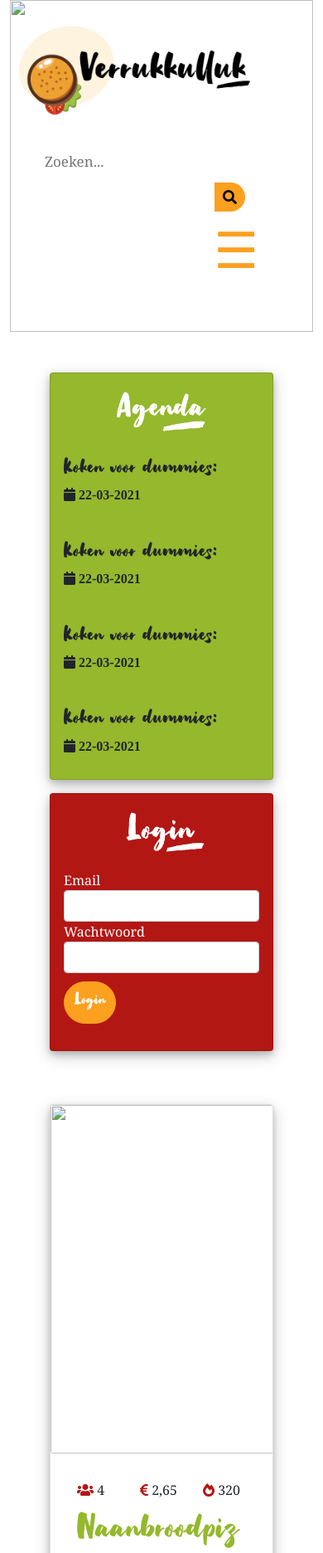
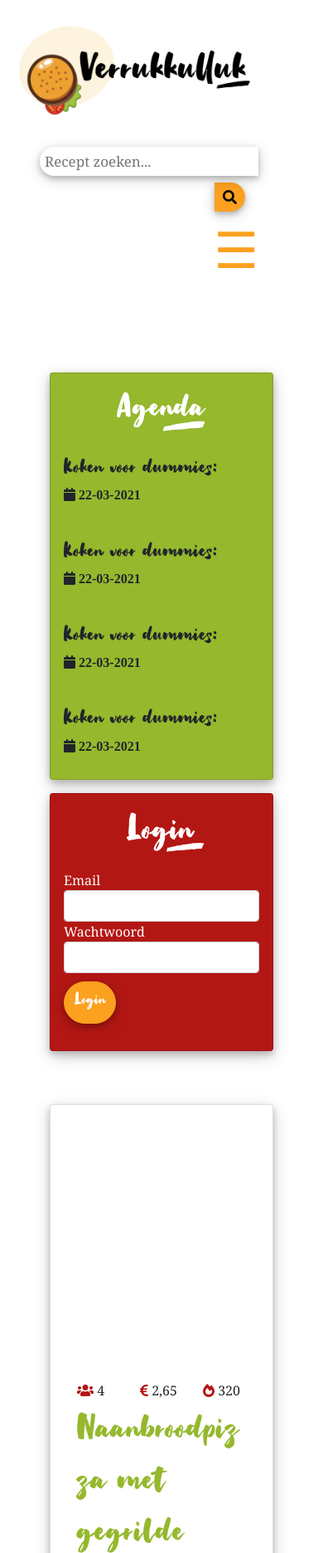
Before and after one commit to RoyDerix/Verrukkulluk, a PHP site: page /index.php?recept_id=1&action=detailpagina in a window 390 px wide. Shown: the top 1872 px of the page at 83% size. Run offline with PHP 8.4, Linux system fonts and the light colour scheme; data comes from the database, SQL or seed files in the repository.

Commit message:
11 februari 16.00

```diff
--- a/assets/css/main.css
+++ b/assets/css/main.css
@@ -79,6 +79,7 @@
     border: none;
     height: 35px;
     border-radius: 18px 0px 0px 18px;
+    box-shadow: 0 3px 6px 0 rgba(0, 0, 0, 0.2), 0 4px 16px 0 rgba(0, 0, 0, 0.19);
   }
 
 .search-container button {
@@ -92,6 +93,7 @@
     cursor: pointer;
     height: 35px;
     border-radius: 0px 18px 18px 0px;
+    box-shadow: 0 3px 6px 0 rgba(0, 0, 0, 0.2), 0 4px 16px 0 rgba(0, 0, 0, 0.19);
   }
 
 .search-container button:hover {
@@ -131,7 +133,7 @@
   }
 
 .autocomplete-active {
-    background-color: DodgerBlue !important;
+    background-color: var(--lighter-orange) !important;
     color: #ffffff;
   }
 
@@ -159,10 +161,6 @@
     cursor: pointer;
 }
 
-.red {
-    color: #FF0;
-}
-
 /* hartje */
 
 .fa-heart {
@@ -177,10 +175,6 @@
     cursor: pointer;
 }
 
-.red {
-    color: #FF0;
-}
-
 /* tabbladen */
 
 .tab-details {
@@ -189,8 +183,30 @@
     overflow-x: hidden;
   }
 
-  .detail-txt {
+.detail-txt {
     max-width: 400px;
+}
+
+/* scrollbar */
+
+::-webkit-scrollbar {
+  width: 14px;
+}
+
+::-webkit-scrollbar-track {
+  box-shadow: inset 0 0 5px grey;
+  border-radius: 7px;
+}
+
+::-webkit-scrollbar-thumb {
+  background: var(--lighter-orange);
+  border-radius: 7px;
+  box-shadow: 0 4px 8px 0 rgba(0, 0, 0, 0.2), 0 6px 20px 0 rgba(0, 0, 0, 0.19);
+
+}
+
+::-webkit-scrollbar-thumb:hover {
+  background: var(--darker-orange);
 }
 
 /* bereidingswijze */
@@ -202,6 +218,7 @@
     background: var(--lighter-orange);
     position: relative;
     line-height: 10px;
+    box-shadow: 0 3px 6px 0 rgba(0, 0, 0, 0.2), 0 4px 16px 0 rgba(0, 0, 0, 0.19);
   }
 
   .circle-txt {
@@ -214,12 +231,25 @@
       font-size: 40px;
   }
 
+  /* opmerkingen */
+
+  .avatar {
+    border-radius: 50%;
+    width: 100px;
+    height: 100px;
+    background-size: cover;
+    background-position: center center;
+    border: 7px solid var(--lighter-orange);
+    box-shadow: 0 3px 6px 0 rgba(0, 0, 0, 0.2), 0 4px 16px 0 rgba(0, 0, 0, 0.19);
+  }
+
   /* buttons */
 
   .button-red{
     background-color: var(--lighter-red);
     border-color: var(--lighter-red);
     border-radius: 30px;
+    box-shadow: 0 3px 6px 0 rgba(0, 0, 0, 0.2), 0 4px 16px 0 rgba(0, 0, 0, 0.19);
   }
 
   .button-red:hover{
@@ -231,6 +261,7 @@
     background-color: var(--lighter-orange);
     border-color: var(--lighter-orange);
     border-radius: 30px;
+    box-shadow: 0 3px 6px 0 rgba(0, 0, 0, 0.2), 0 4px 16px 0 rgba(0, 0, 0, 0.19);
   }
 
   .button-orange:hover{
@@ -283,3 +314,37 @@
     right: 45px;
     font-size: 60px;
   }
+
+  .overlay-closed {
+    height: 0%;
+  }
+
+  .overlay-open {
+    height: 170px;
+    box-shadow: 0 4px 8px 0 rgba(0, 0, 0, 0.2), 0 6px 20px 0 rgba(0, 0, 0, 0.19);
+
+  }
+
+  .overlay img {
+    width: 250px;
+    margin-left: 20px;
+  }
+
+  @media only screen and (max-width: 768px) {
+    .overlay-open {
+      height: 350px;
+    }
+  }
+
+  @media only screen and (max-width: 1000px) {
+    .overlay h1 {
+      font-size: 42px;
+      margin-top: 5px;
+    }
+
+    .overlay img {
+      width: 175px;
+      margin-left: 20px;
+      margin-top: 15px;
+    }
+  }
--- a/templates/detail.html.twig
+++ b/templates/detail.html.twig
@@ -1,11 +1,14 @@
 {% extends "main.html.twig" %}
-
 
 {% block banner %}
 
     {% for record in data %}
-        <div style="height: 400px; overflow: hidden;">
-            <img src="{{record.receptfoto}}" class="w-100">
+        <div class="w-100" style="height: 400px;
+                                    overflow: hidden;
+                                    background-image: url('{{record.receptfoto}}');
+                                    background-repeat: no-repeat;
+                                    background-size: cover;
+                                    background-position: center center;">
         </div>
         <div class="carousel-text">
             <div class="row">
@@ -20,7 +23,7 @@
                             <div class="row">
                                 <div class="col-md-4">
                                     <a href="index.php">
-                                        <img src="assets/img/logo-v2.png" style="width: 250px; margin-left: 20px"/>
+                                        <img src="assets/img/logo-v2.png"/>
                                     </a>
                                 </div>
                                 <div class="col-md-4" style="margin-top: 20px">
@@ -38,7 +41,7 @@
                             <div class="search-container" style="margin-top: 20px">
                                 <form action="index.php?action=zoeken" method="POST" autocomplete="off">
                                     <div class="autocomplete">
-                                        <input id="myInput" type="text" placeholder="Zoeken..." name="keyword">
+                                        <input id="myInput" type="text" placeholder="Recept zoeken..." name="keyword">
                                     </div>
                                     <button type="submit"><i class="fa fa-search"></i></button>
                                 </form>
@@ -56,16 +59,15 @@
             </div>
         </div>
 
-
     {% endfor %}
 
     <script>
         function openNav() {
-            document.getElementById("myNav").style.height = "20%";
+            document.getElementById("myNav").className += " overlay-open";
         }
 
         function closeNav() {
-            document.getElementById("myNav").style.height = "0%";
+            document.getElementById("myNav").className = "overlay-closed overlay";
         }
     </script>
 
@@ -160,6 +162,7 @@
 
         let suggestions = [{% for record in data %}
                                 "{{record.keuken}}",
+                                "{{record.titel_recept}}",
                                 "{{record.type}}",
                                 {% for ingredient in record.ingredienten %}
                                     "{{ingredient.titel_artikel}}",
@@ -173,7 +176,6 @@
     </script>
 
 {% endblock %}
-
 
 
 {% block content %}
@@ -230,14 +232,15 @@
             });
         </script>
 
-        <div class="card" style="overflow: hidden; min-height: 420px">
+        <div class="card" style="overflow: hidden;">
             <div class="row no-gutters">
-                <div class="col-md-5" style= "overflow: hidden; height: 420px;">
-                    <div style="width: 1000px">
-                        <img class="card-img" src="{{record.receptfoto}}">
-                    </div>
+                <div class="col-xl-5" style="background-image: url('{{record.receptfoto}}');
+                                            background-repeat: no-repeat;
+                                            background-size: cover;
+                                            background-position: center center;
+                                            min-height: 300px;">
                 </div>
-                <div class="col-md-7">
+                <div class="col-xl-7">
                     <div class="card-body">
                         <div class="card-body">
                             <div class="row">
@@ -254,7 +257,6 @@
                                     <i class="fas fa-fire-alt" style="color: var(--darker-red)"></i>
                                     {{(record.totale_calorieen / 4)|round}}
                                 </div>
-
                             </div>
                             <div class="row">
                                 <div class="col-lg-8">
@@ -284,12 +286,12 @@
                                 {{record.receptbeschrijving}}
                             </p>
                             <div class="row">
-                                <div class="col-lg-5">
+                                <div class="col-5">
                                     <a href="index.php?recept_id={{record.id}}&action=boodschappen_toevoegen"
                                         class="btn btn-primary button-red">
                                         <h4>Op lijst</h4></a>
                                 </div>
-                                <div class="col-lg-7">
+                                <div class="col-7">
                                     <div class="row">
                                         {% if record.mijn_favoriet %}
                                             <i class="fas fa-heart" data-favoriet="yes"></i>
@@ -325,7 +327,6 @@
             </ul>
 
             <div class="tab-content">
-
                 <div class="tab-pane active tab-details" id="tab1">
                     {% for ingredient in record.ingredienten %}
                         <div class="row" style="padding: 20px;">
@@ -363,8 +364,9 @@
                 <div class="tab-pane tab-details" id="tab3">
                     {% for opmerking in record.opmerkingen %}
                         <div class="row" style="padding: 20px;">
-                            <div class="col-2" style="min-width: 115px">
-                                <img src="{{opmerking.gebruiker_foto}}" style="max-width: 100px; max-height: 100px;">
+                            <div class="col-2 avatar" style="background-image: url('{{opmerking.gebruiker_foto}}');
+                                                             margin-left: 20px;
+                                                             margin-right: 15px;">
                             </div>
                             <div class="col-10">
                                 <h3 class="green detail-txt">{{opmerking.gebruiker_naam}}</h3>
@@ -379,6 +381,4 @@
         </div>
     {% endfor %}
 
-
-
 {% endblock %}
```
Also changed, not shown: templates/boodschappenlijst.html.twig (+16 -17 lines), templates/homepage.html.twig (+38 -16 lines).
